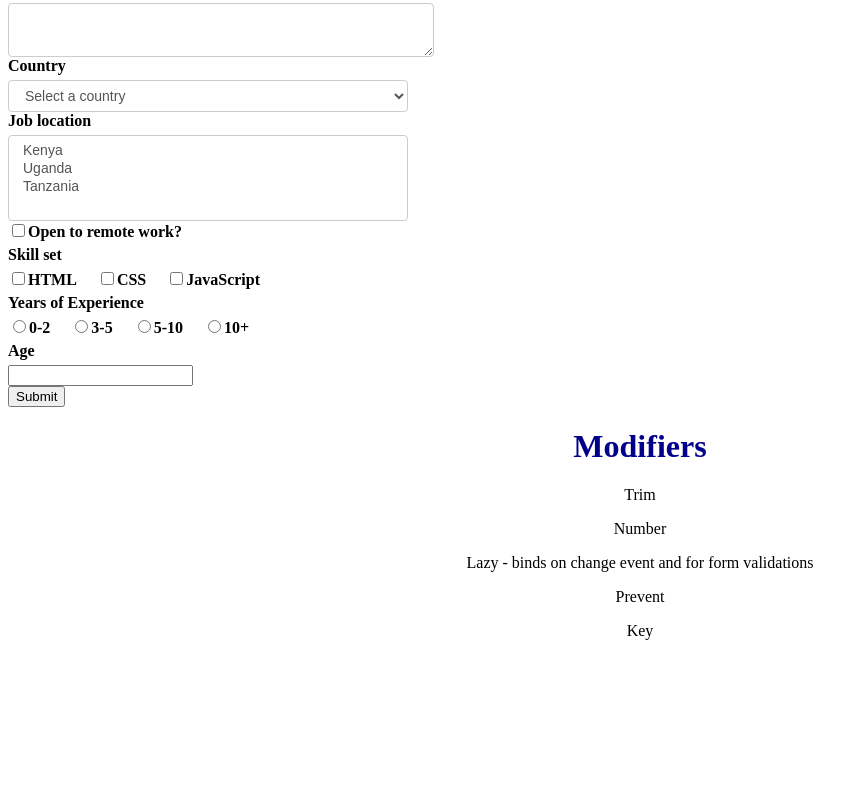
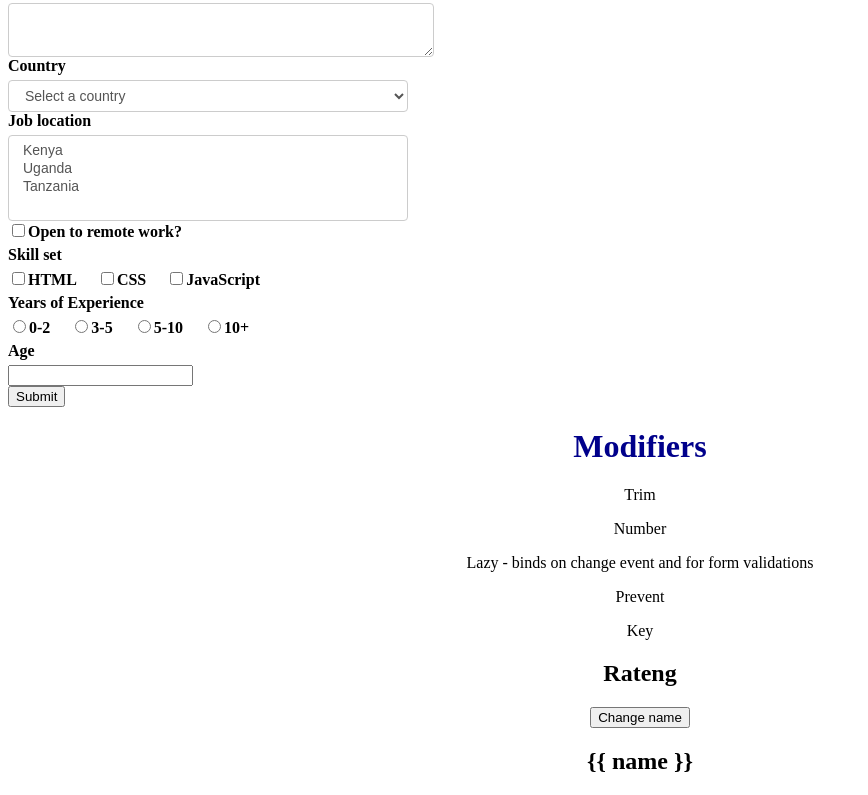
Before and after one commit to PeterOsoo/vue-js, a Vue app: page / in a window 1280 px wide. Shown: the part 3162-3957 px from the top of the page, without its empty margins (0-868 px from the left). Before the commit the page ends 3818 px from the top, so only its background shows below. Built offline with nearby package versions, Linux system fonts and the light colour scheme.

Commit message:
Bonus Directives - v-once & v-pre

```diff
--- a/src/App.vue
+++ b/src/App.vue
@@ -236,6 +236,11 @@
   <p>Lazy - binds on change event and for form validations</p>
   <p>Prevent</p>
   <p>Key</p>
+
+  <!-- Bonus Directives -->
+  <h2 v-once>{{ name }}</h2>
+  <button @click="name = 'Jakablak'">Change name</button>
+  <h2 v-pre>{{ name }}</h2>
 </template>
 
 <script>
```
